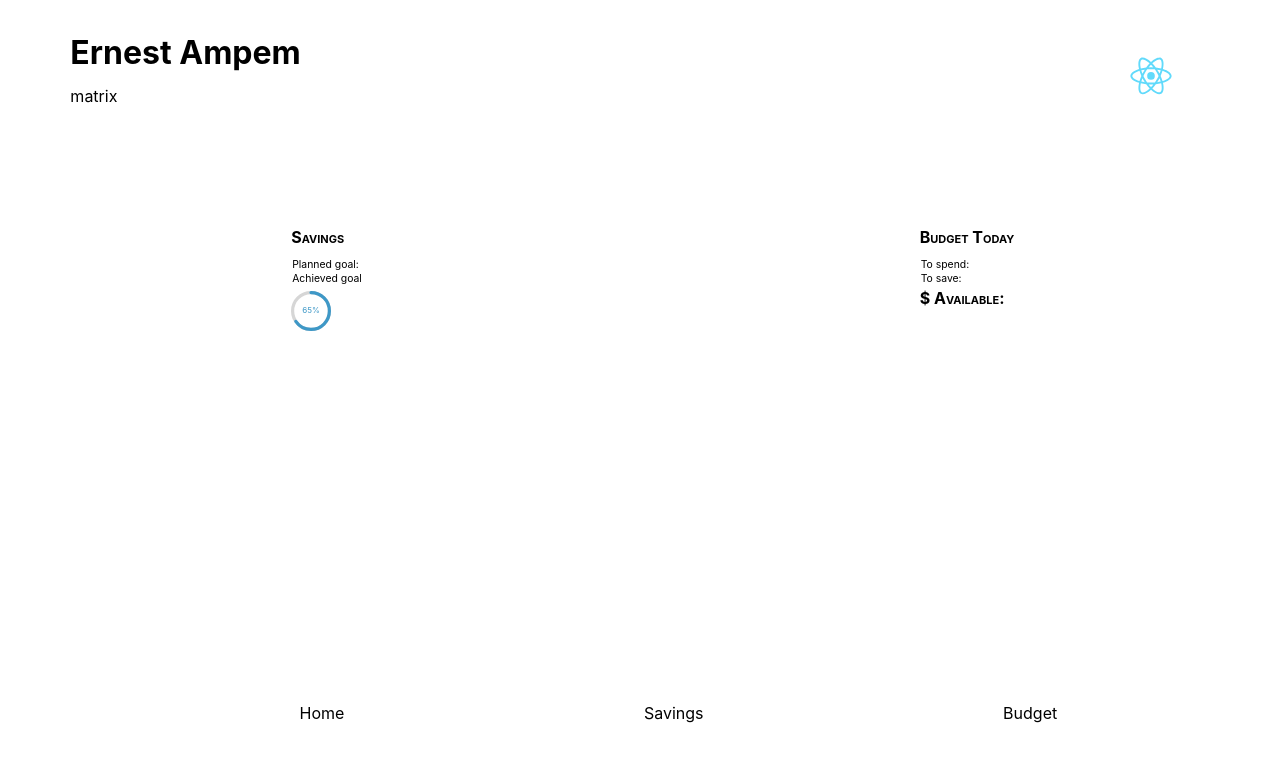
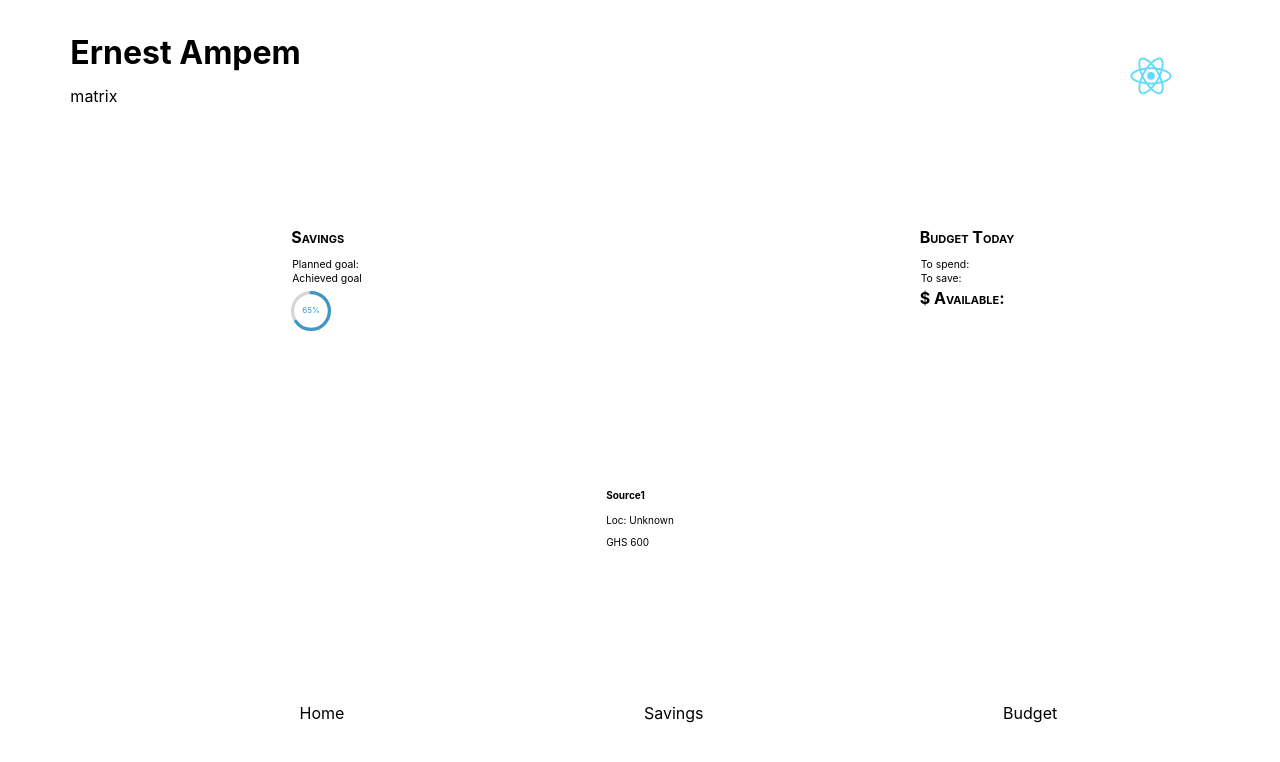
Before and after one commit to Matrixow/E-finance, a React (Create React App) app: page / in a window 1280 px wide. Shown: the top 762 px of the page. Built offline with nearby package versions, Linux system fonts and the light colour scheme.

Commit message:
added the money sources section

```diff
--- a/src/App.css
+++ b/src/App.css
@@ -97,6 +97,26 @@
   flex-direction: column;
 }
 
+div#availablesection{
+  margin: 3%;
+  margin-top:10%;
+  display:flex;
+  justify-content: space-around;
+  flex-grow: wrap;
+  justify-content: row;
+}
+
+div#availablesection .available{
+  font-size: x-small;
+  padding: 1%;
+}
+
+div#availablesection .available p{
+
+}
+
+
+
 #root > div.Section1 > div:nth-child(1) > svg{
   width: 40px;
   height: 50px;
--- a/src/App.js
+++ b/src/App.js
@@ -4,8 +4,14 @@ import Menu from './models/Menu';
 import Image from './models/UserImage';
 import Savings from './models/Savings';
 import Budget from './models/Budget';
+import Moneyavailable from './models/Moneyavailable';
 
 function App() {
+  const sources = [{
+    name: "Source1",
+    availablemoney: 600,
+    location: "Unknown"
+  }]
   return (
     <>
       <div className="Usercont">
@@ -19,7 +25,7 @@ function App() {
       </div>
 
       <div className="Section2">
-
+      <Moneyavailable sources={sources}/>
       </div>
 
       <Menu/>
--- /dev/null
+++ b/src/models/Moneyavailable.js
@@ -0,0 +1,16 @@
+export default function Moneyavailable({sources}){
+    return(
+        <div id="availablesection">
+        {
+            sources.map(source=>(
+            <div className="available">
+            <h4>{source.name}</h4>
+            <p>Loc: {source.location}</p>
+            <p>GHS {source.availablemoney}</p>
+            </div>
+            )
+            )
+        }
+        </div>
+    )
+}
```
